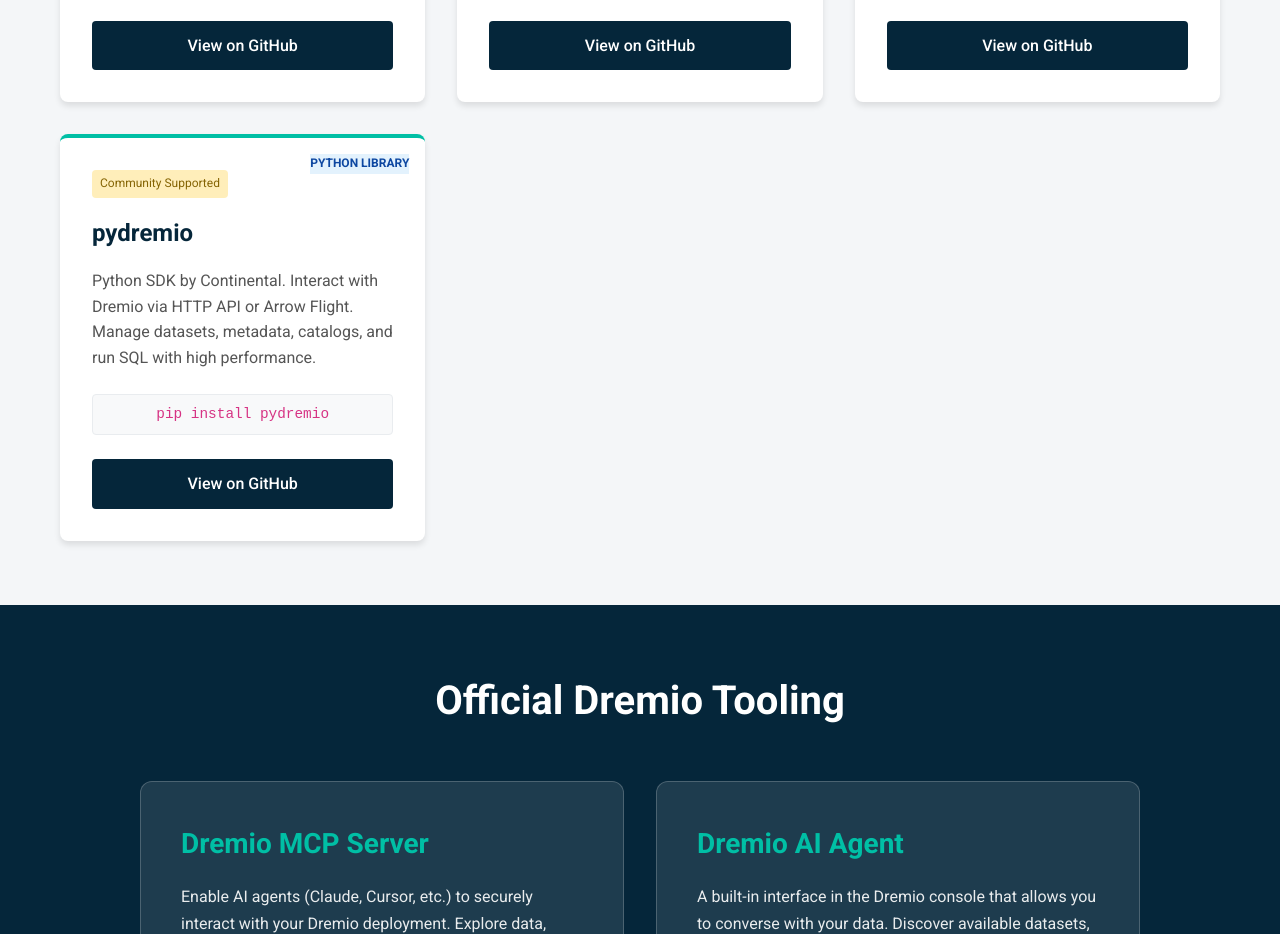
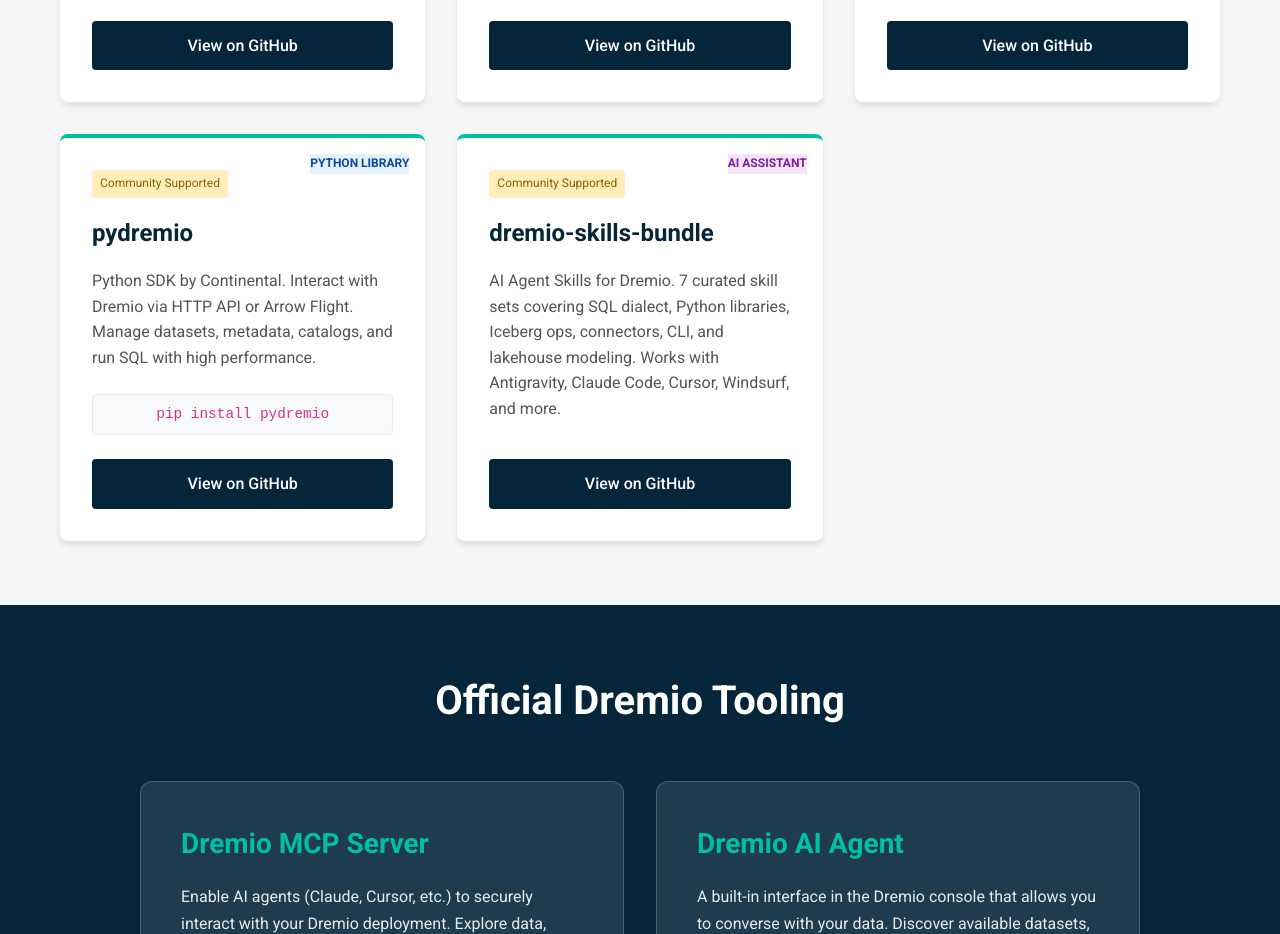
Before and after one commit to AlexMercedCoder/tools_dremio_com, a plain HTML site: page index.html in a window 1280 px wide. Shown: the part 1843-2777 px from the top of the page. Drawn offline with Linux system fonts and the light colour scheme.

Commit message:
first commit

```diff
--- a/index.html
+++ b/index.html
@@ -235,6 +235,15 @@
                     <a href="https://github.com/continental/pydremio" target="_blank" class="btn-card">View on GitHub</a>
                 </article>
 
+                <!-- Dremio Skills Bundle -->
+                <article class="tool-card">
+                    <span class="tool-category badge-ai">AI Assistant</span>
+                    <div class="support-badge">Community Supported</div>
+                    <h3>dremio-skills-bundle</h3>
+                    <p>AI Agent Skills for Dremio. 7 curated skill sets covering SQL dialect, Python libraries, Iceberg ops, connectors, CLI, and lakehouse modeling. Works with Antigravity, Claude Code, Cursor, Windsurf, and more.</p>
+                    <a href="https://github.com/developer-advocacy-dremio/dremio-skills-bundle" target="_blank" class="btn-card">View on GitHub</a>
+                </article>
+
             </div>
         </div>
     </section>
```
Also changed, not shown: 1 other file.
